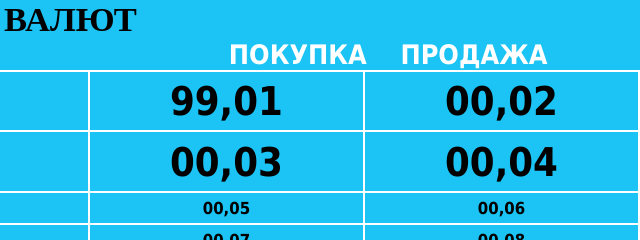
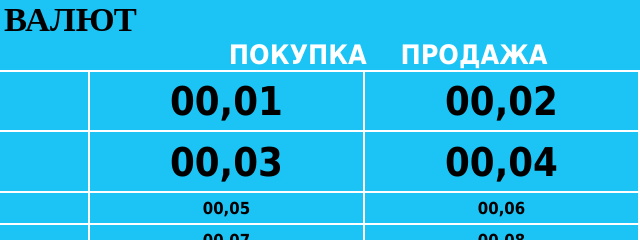
Before and after one commit to cirlin/Wintab, a plain HTML site: page index.html in a window 1280 px wide. Shown: the top 240 px of the page, 640-1280 px from the left. Drawn offline with Linux system fonts and the light colour scheme.

Commit message:
06.12.2019 17:52:12

```diff
--- a/index.html
+++ b/index.html
@@ -24,7 +24,7 @@
 <TR>
 <TD rowspan=2 class=iml><img src=flags/0.jpg></TD>
 <TD rowspan=2 class=nmd>доллар США USD</TD>
-<TD rowspan=2 class=kdr><!>99,01</TD>
+<TD rowspan=2 class=kdr><!>00,01</TD>
 <TD rowspan=2 class=kdr><!>00,02</TD>
 </TR>
 <TR>
```
